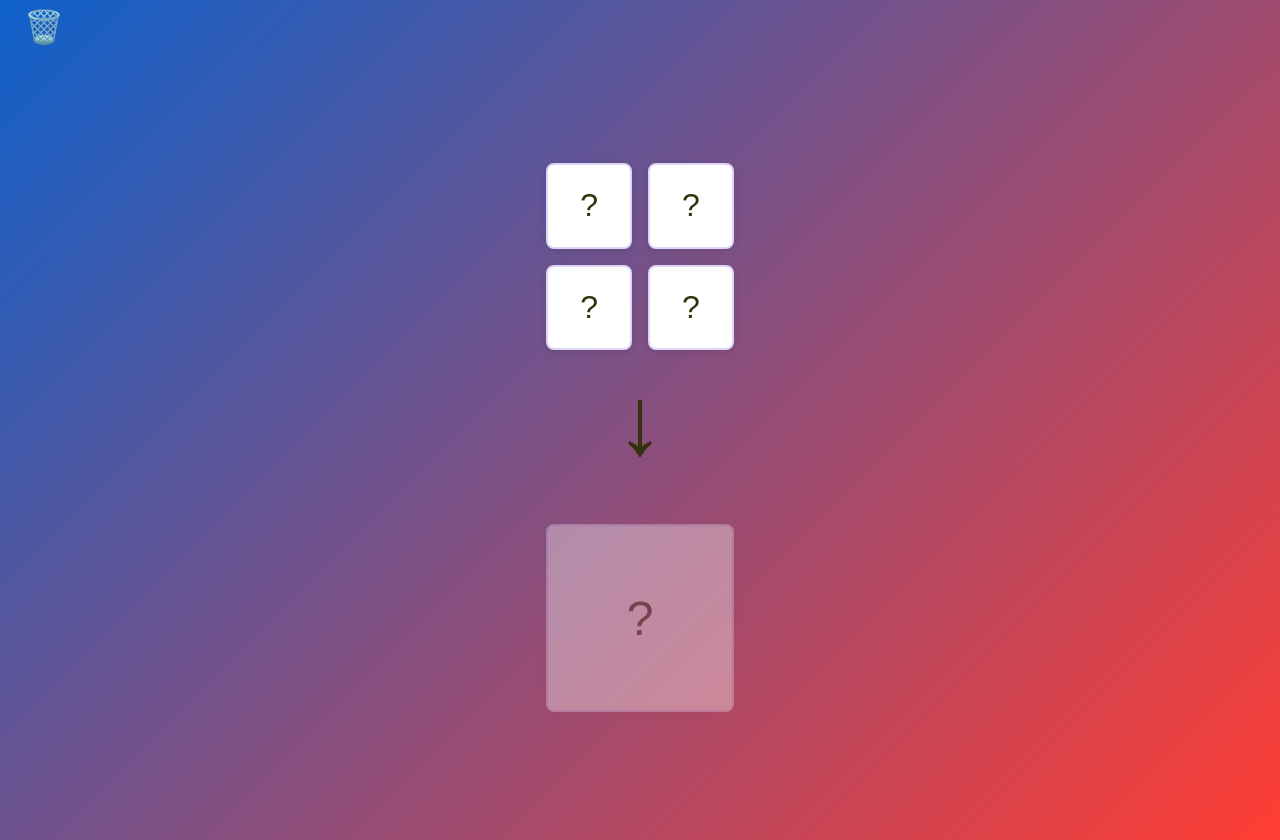
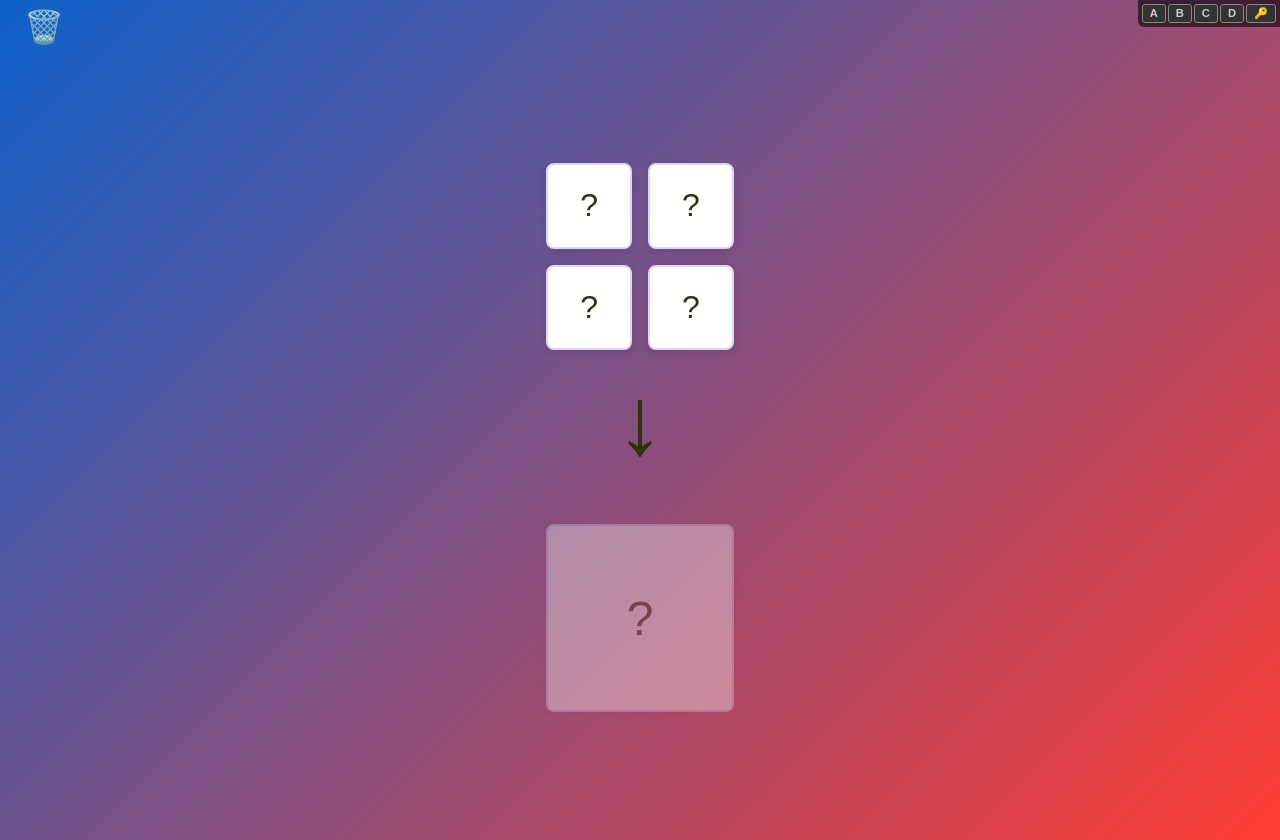
Before and after one commit to rednaw/compleanno, a SvelteKit app: page /gcm26 in a window 1280 px wide. Built offline with nearby package versions, Linux system fonts and the light colour scheme.

Commit message:
const DEV_MODE

```diff
--- a/src/routes/gcm26/+page.svelte
+++ b/src/routes/gcm26/+page.svelte
@@ -1,10 +1,35 @@
 <script>
 	import { base, resolve } from '$app/paths';
 	import { onMount } from 'svelte';
-	import { loadPuzzleState, clearPuzzleKeyPrefix } from '$lib/puzzle-utils.js';
+	import { loadPuzzleState, savePuzzleState, clearPuzzleState, clearPuzzleKeyPrefix } from '$lib/puzzle-utils.js';
 	import ClearProgressButton from '$lib/components/ClearProgressButton.svelte';
 	import { gcm26HubImage } from './hub-images.js';
 	import { GCM26_STORAGE_PREFIX, gcm26Keys } from './storage-keys.js';
+
+	// ── DEV_MODE ── set to false (or delete this block) before release ──
+	const DEV_MODE = true;
+
+	const devKeys = [
+		{ label: 'A', key: gcm26Keys.gameADone,  get done() { return gameADone; } },
+		{ label: 'B', key: gcm26Keys.gameBDone,  get done() { return gameBDone; } },
+		{ label: 'C', key: gcm26Keys.gameCDone,  get done() { return gameCDone; } },
+		{ label: 'D', key: gcm26Keys.gameDDone,  get done() { return gameDDone; } },
+		{ label: '🔑', key: gcm26Keys.codeDone, get done() { return codeDone; } },
+	];
+
+	function devToggle(idx) {
+		const dk = devKeys[idx];
+		const states = [gameADone, gameBDone, gameCDone, gameDDone, codeDone];
+		const next = !states[idx];
+		if (next) savePuzzleState(dk.key, '1');
+		else clearPuzzleState(dk.key);
+		if (idx === 0) gameADone = next;
+		else if (idx === 1) gameBDone = next;
+		else if (idx === 2) gameCDone = next;
+		else if (idx === 3) gameDDone = next;
+		else codeDone = next;
+	}
+	// ── /DEV_MODE ──
 
 	let gameADone = $state(false);
 	let gameBDone = $state(false);
@@ -47,6 +72,15 @@
 
 <main>
 		<ClearProgressButton onClear={clearGlobalState} />
+		{#if DEV_MODE}
+			<div class="dev-bar">
+				{#each devKeys as dk, i (dk.label)}
+					<button class="dev-btn" class:dev-on={dk.done} onclick={() => devToggle(i)}>
+						{dk.label}
+					</button>
+				{/each}
+			</div>
+		{/if}
 		<div class="content">
 			<div class="games-grid">
 				<a href={resolve('/gcm26/a')} class="game-button" class:game-button-solved={gameADone}>
@@ -193,4 +227,36 @@
 		color: var(--color-text);
 		margin: 1rem 0;
 	}
+
+	/* ── DEV_MODE styles ── */
+	.dev-bar {
+		position: fixed;
+		top: 0;
+		right: 0;
+		z-index: 999;
+		display: flex;
+		gap: 2px;
+		padding: 4px;
+		background: rgba(0, 0, 0, 0.6);
+		border-bottom-left-radius: 6px;
+	}
+
+	.dev-btn {
+		font-size: 0.7rem;
+		padding: 3px 7px;
+		border: 1px solid #888;
+		border-radius: 3px;
+		background: #333;
+		color: #ccc;
+		cursor: pointer;
+		font-weight: 600;
+		line-height: 1;
+	}
+
+	.dev-btn.dev-on {
+		background: #2e7d32;
+		border-color: #4caf50;
+		color: #fff;
+	}
+	/* ── /DEV_MODE styles ── */
 </style>
```
